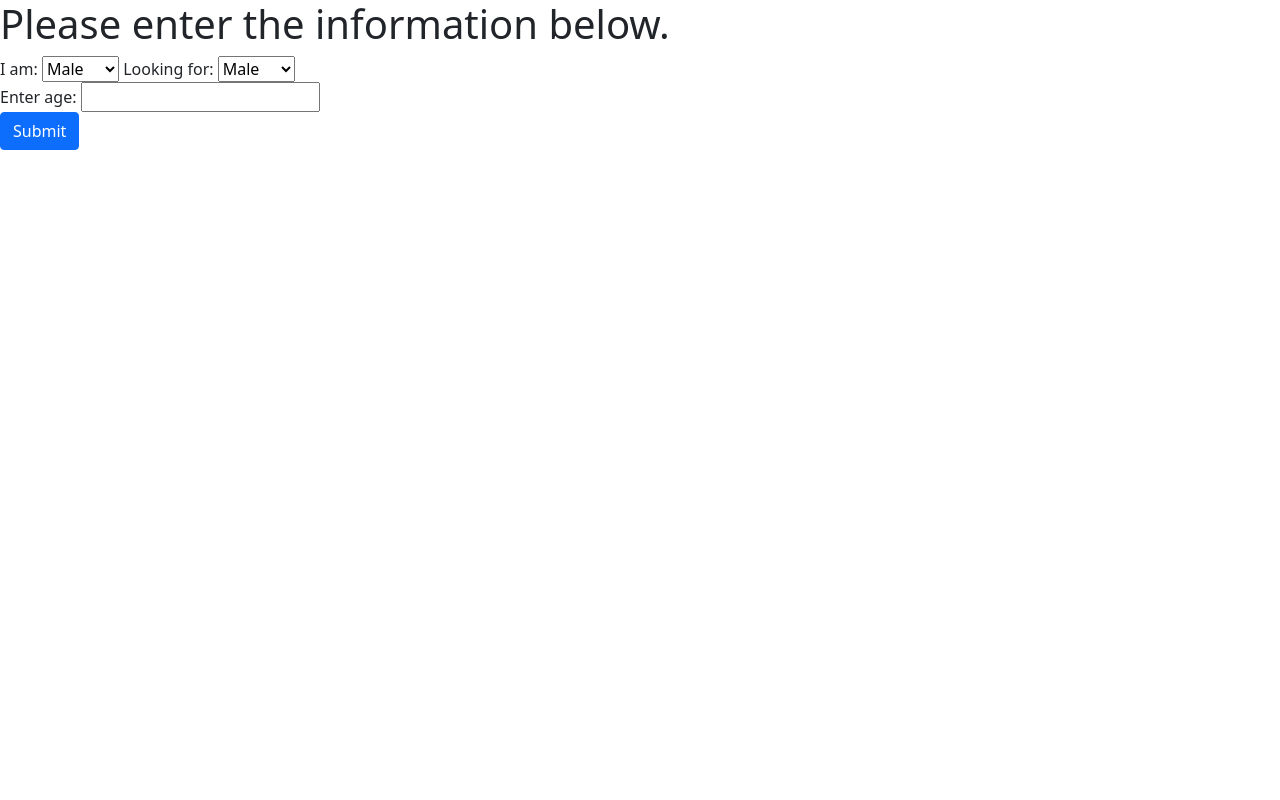
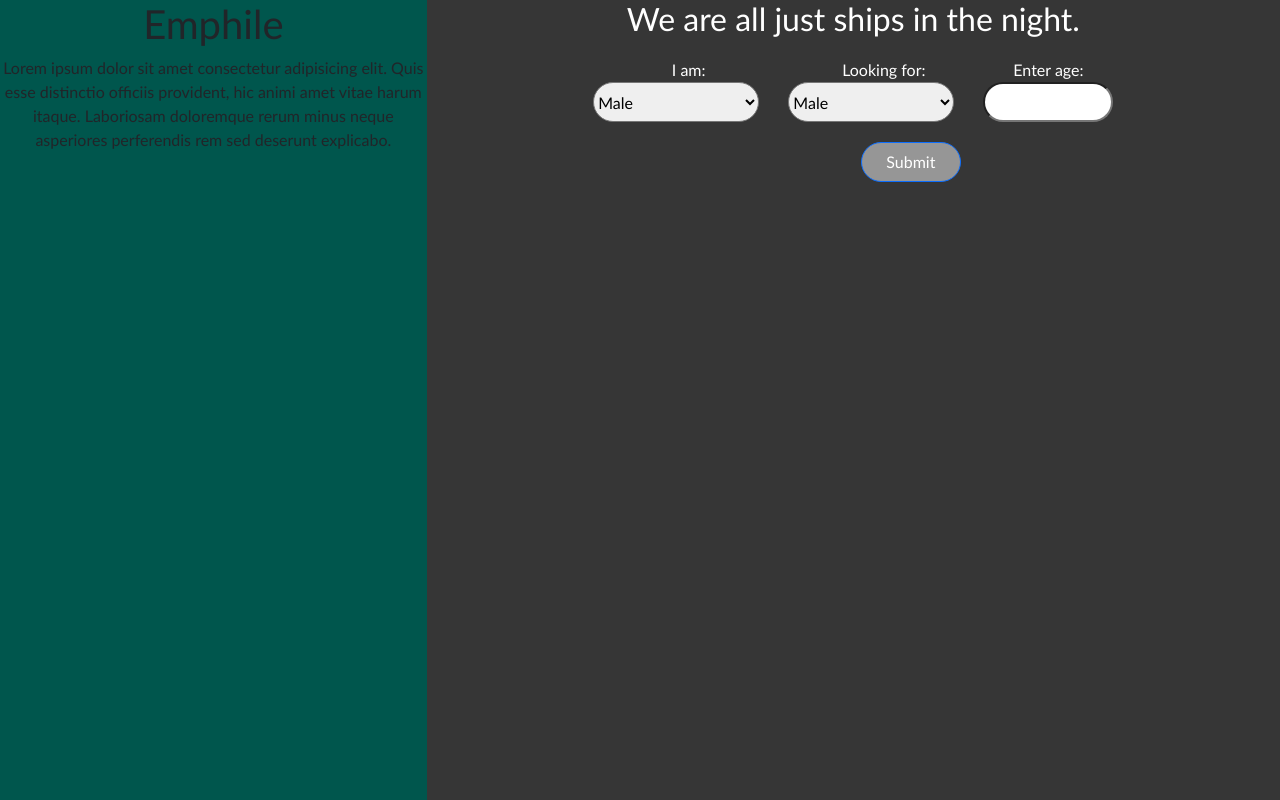
Before and after one commit to SlyShot42/Emphile-Site, a website: page index.html in a window 1280 px wide. Drawn offline with nearby package versions, Linux system fonts and the light colour scheme; no server answers.

Commit message:
added styling for layout, moved messageArea to 58

```diff
--- a/index.html
+++ b/index.html
@@ -16,29 +16,46 @@
     <title>Emphile</title>
   </head>
   <body>
+    <div class="row g-0">
+        <div class="col-md-4">
+            <div class="leftside">
+                <h1>Emphile</h1>
+                <p>Lorem ipsum dolor sit amet consectetur adipisicing elit. Quis esse distinctio officiis provident, hic animi amet vitae harum itaque. Laboriosam doloremque rerum minus neque asperiores perferendis rem sed deserunt explicabo.</p>
+            </div>
+        </div>
+
+        <div class="col-md-8">
+            <div class="rightside">
                 <div id="userFormArea">
-        <h1>Please enter the information below.</h1>
                     <form id="userForm">
                     <fieldset>
-                <label for="gender">I am:</label>
+
+                        <h2>We are all just ships in the night.</h2>
+                        <div class="group">
+                        <label for="gender">I am:</label><br/>
                         <select id="gender">
                             <option value="male">Male</option>
                             <option value="female">Female</option>
-                </select>
-                <label for="searchingFor">Looking for:</label>
+                        </select><br>
+                        </div>
+                        <div class="group">
+                        <label for="searchingFor">Looking for:</label><br/>
                         <select id="searchingFor">
                             <option value="male">Male</option>
                             <option value="female">Female</option>
                         </select>
-            </fieldset>
-            <fieldset>
-                <label for="age">Enter age:</label>
+                        </div>
+
+                        <div class="group">
+                        <label for="age">Enter age:</label><br/>
                         <input type="text" id="age" >
+                        </div>
+
                     </fieldset>
                     <button type="submit" class="btn btn-primary">Submit</button>
                     </form>
                 </div>
-
+                    <!--Messaging was moved into .rightcontainer-->
                     <div id="messageArea">
                         <div id="message-container"></div>
                         <form id="send-container">
@@ -46,6 +63,17 @@
                             <button type="submit" id="send-button" class="btn btn-primary">Send</button>
                         </form>
                 </div>
+            </div>
+        </div>
+    </div>
+
+
+
+
+
+
+
+
 
     <!-- Optional JavaScript; choose one of the two! -->
 
--- a/styles/styles.css
+++ b/styles/styles.css
@@ -1,3 +1,55 @@
+*{
+    font-family: 'Gill Sans', 'Gill Sans MT', Calibri, 'Trebuchet MS', sans-serif;
+}
 #messageArea{
     display:none;
 }
+/* targetting forms */
+h2{
+    margin-bottom: 20px;
+}
+
+#gender ,  #searchingFor{
+    border-radius: 30px;
+    height: 40px; width: 166px;
+    margin-right: 25px;
+}
+    #age{
+        border-radius: 30px;
+        height: 40px; width: 130px;
+}
+/*creating the left side and right side with respected attributes*/
+.leftside, .rightside{
+    height:50vh;
+    width:100%
+}
+
+.leftside{
+    background-color: #00564d;
+    text-align: center;
+
+}
+
+.rightside{
+    background-color:#363636;
+    color: white;
+    text-align: center;
+
+}
+@media (min-width:760px){
+    .leftside, .rightside{
+        height: 100vh;
+    }
+}
+
+.group{
+    display: inline-block;
+}
+.btn{
+    background-color: #969696;
+    margin-top: 20px;
+    margin-left: 115px;
+    padding:0px;
+    border-radius: 30px;
+    height: 40px; width: 100px;
+}
```
Lines whose indentation alone changed are shown as unchanged.
